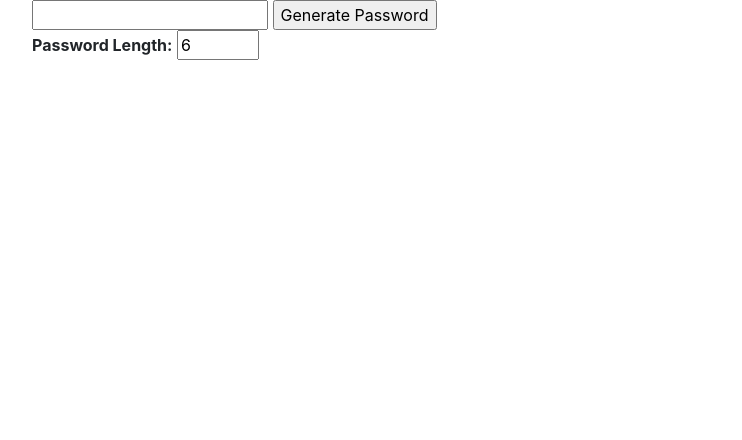
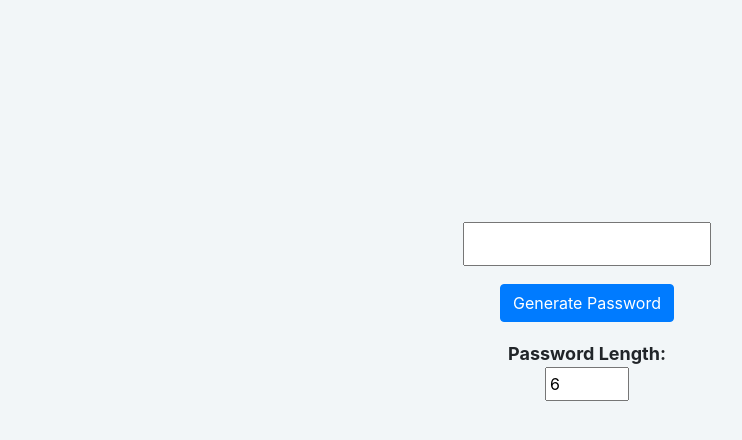
Before and after one commit to sid3github/passGen, a plain HTML site: page index.html in a window 1280 px wide. Shown: the whole page, without its empty margins (53-795 px from the left). Drawn offline with nearby package versions, Linux system fonts and the light colour scheme.

Commit message:
added css to password generator

```diff
--- a/css/style.css
+++ b/css/style.css
@@ -0,0 +1,30 @@
+body{
+    background: rgba(242,246,248,1);
+    font-family: -apple-system, BlinkMacSystemFont, 'Segoe UI', Roboto, Oxygen, Ubuntu, Cantarell, 'Open Sans', 'Helvetica Neue', sans-serif;
+
+}
+
+.container{
+    text-align: center;
+}
+
+form{
+    margin-top: 20%;
+}
+
+.out{
+    margin-bottom: 18px;
+    padding: 8px;
+}
+
+.in{
+    padding: 3px;
+}
+
+.btn{
+    margin-bottom: 18px;
+}
+
+strong{
+    font-size: 18px;
+}
--- a/index.html
+++ b/index.html
@@ -15,9 +15,9 @@
 
     <div class="container">
         <form action="" name="passGen">
-            <input type="text" name="output" size="18">
-            <input type="button" value="Generate Password" onclick="populateForm(this.form.length.value)"> <br>
-            <strong>Password Length:</strong> <input type="text" name="length" size="3" value="6">
+            <input class='out' type="text" name="output" size="18"><br>
+            <input type="button" class="btn btn-primary" value="Generate Password" onclick="populateForm(this.form.length.value)"> <br>
+            <strong>Password Length:</strong><br> <input class='in' type="text" name="length" size="3" value="6">
 
 
         </form>
```
